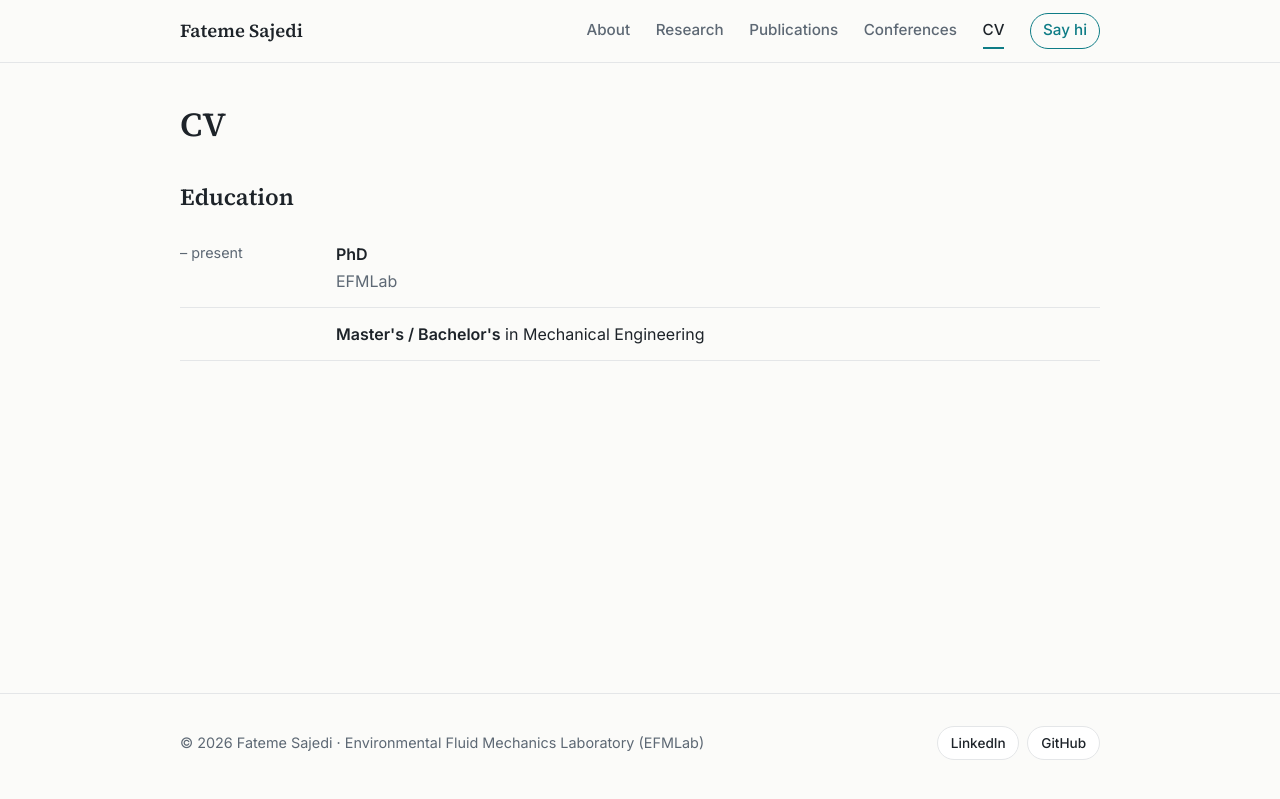
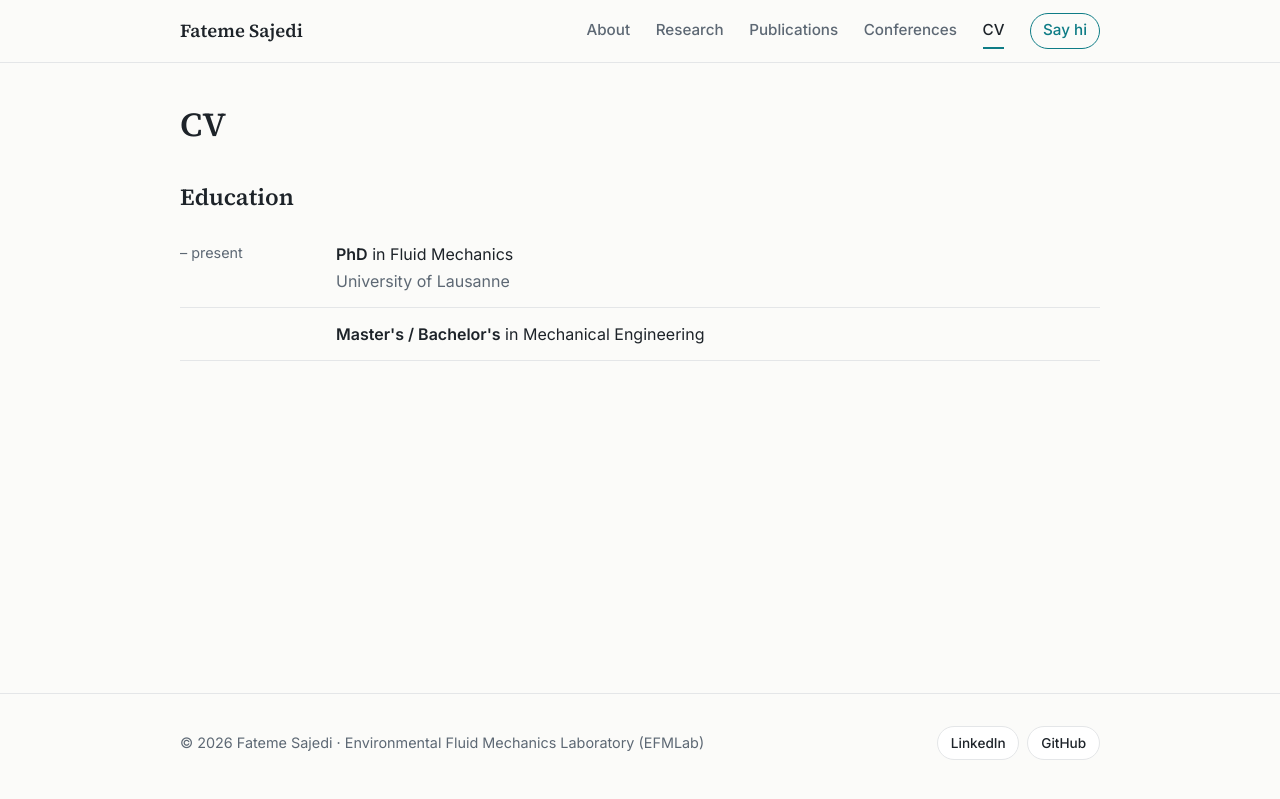
Before and after one commit to fatemesajedi/fatemesajedi.github.io, a Jekyll site: the page built from cv.html, in a window 1280 px wide. Shown: the top 799 px of the page. Built offline with Jekyll 4.4.1, drawn with Linux system fonts in a browser that asks for light colours.

Commit message:
Update _data/profile.yml (via Pages CMS)

```diff
--- a/_data/profile.yml
+++ b/_data/profile.yml
@@ -49,7 +49,8 @@ links:
   github: https://github.com/fatemesajedi
 education:
   - degree: PhD
-    place: EFMLab
+    field: Fluid Mechanics
+    place: University of Lausanne
     years: – present
   - degree: Master's / Bachelor's
     field: Mechanical Engineering
```
